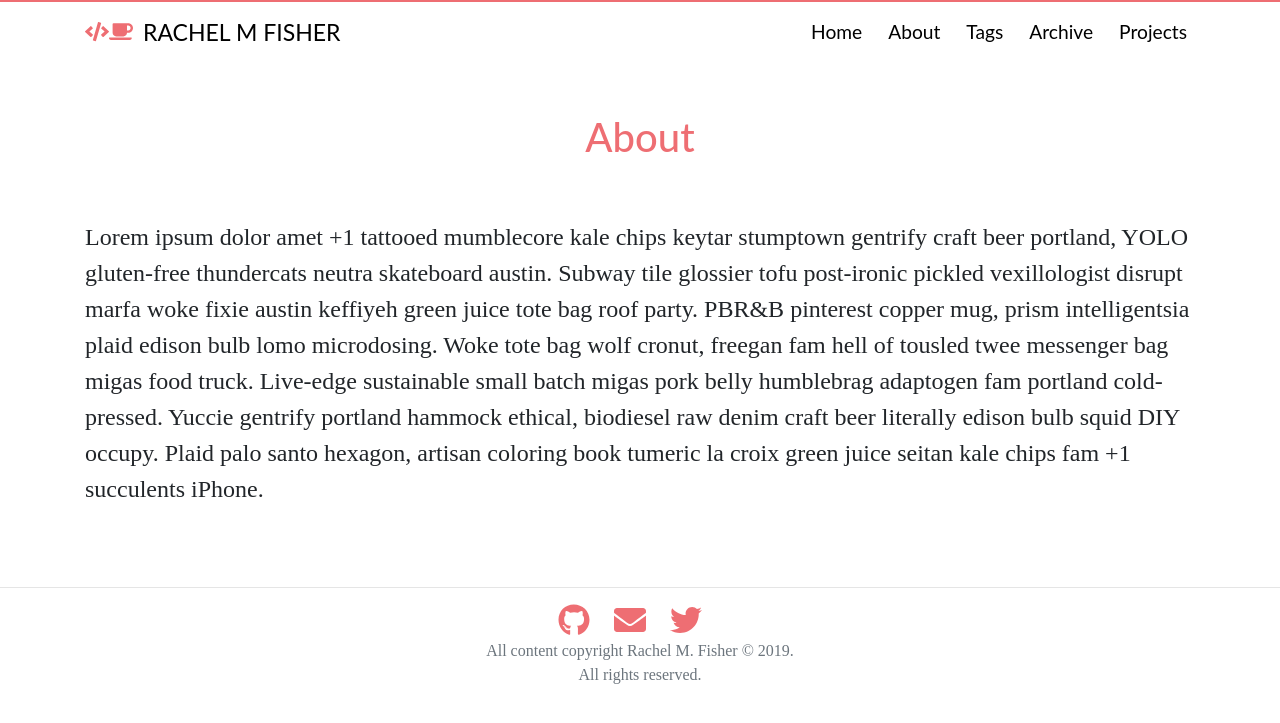
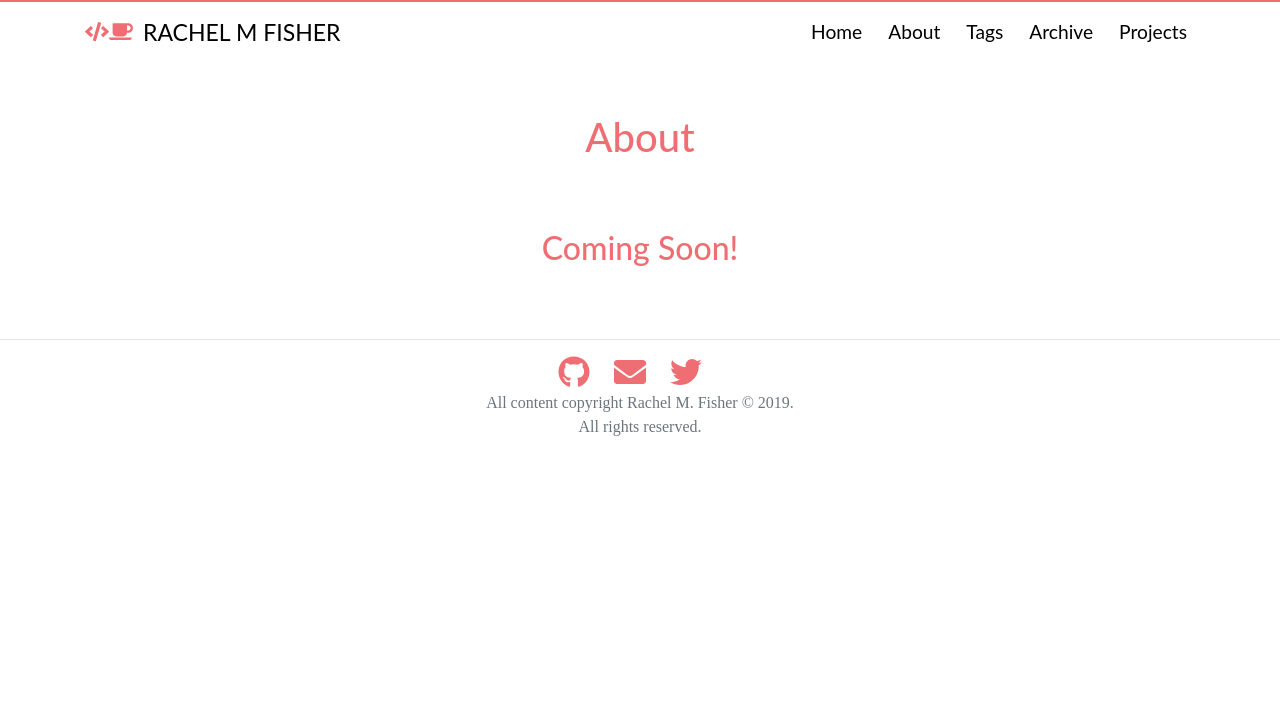
Before and after one commit to Elenaltarien/rachel-m-fisher, a Jekyll site: the page built from about.html, in a window 1280 px wide. Shown: the top 723 px of the page. Built offline with Jekyll 4.4.1, drawn with Linux system fonts in a browser that asks for light colours; nearby versions of some CDN libraries.

Commit message:
Edited about page. Published post.

```diff
--- a/about.html
+++ b/about.html
@@ -4,4 +4,4 @@ title: About
 permalink: /about/
 ---
 
-<p>Lorem ipsum dolor amet +1 tattooed mumblecore kale chips keytar stumptown gentrify craft beer portland, YOLO gluten-free thundercats neutra skateboard austin. Subway tile glossier tofu post-ironic pickled vexillologist disrupt marfa woke fixie austin keffiyeh green juice tote bag roof party. PBR&B pinterest copper mug, prism intelligentsia plaid edison bulb lomo microdosing. Woke tote bag wolf cronut, freegan fam hell of tousled twee messenger bag migas food truck. Live-edge sustainable small batch migas pork belly humblebrag adaptogen fam portland cold-pressed. Yuccie gentrify portland hammock ethical, biodiesel raw denim craft beer literally edison bulb squid DIY occupy. Plaid palo santo hexagon, artisan coloring book tumeric la croix green juice seitan kale chips fam +1 succulents iPhone.</p>
+<h2 class="text-center">Coming Soon!</h2>
```
Also changed, not shown: _posts/2019-04-25-Day-3.md (added, +20 -0 lines).
